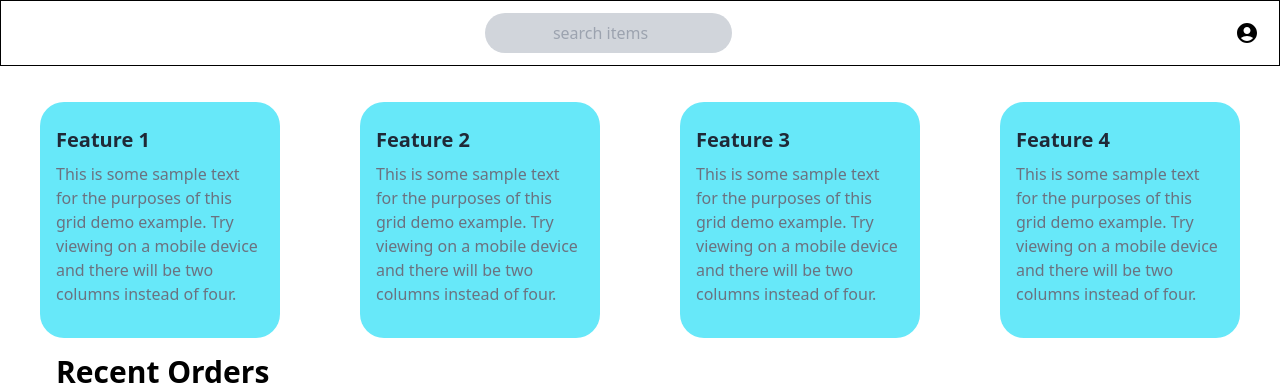
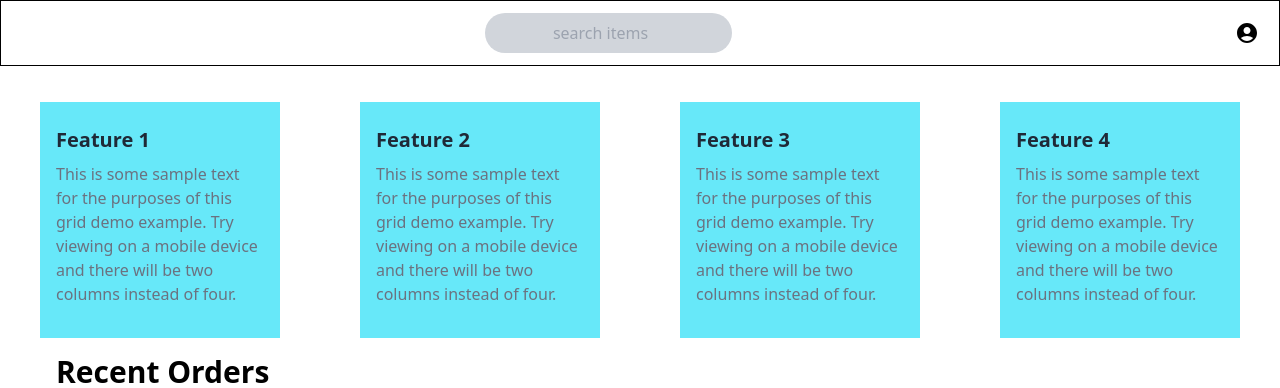
Before and after one commit to ravikr126/admin-panel-phone, a React (Create React App) app: page / in a window 1280 px wide. Shown: the top 388 px of the page. Built offline with nearby package versions, Linux system fonts and the light colour scheme.

Commit message:
comp change

```diff
--- a/src/Components/Homes.jsx
+++ b/src/Components/Homes.jsx
@@ -14,8 +14,8 @@ const Homes = () => {
             {/* upper boxex */}
 
             <div class="h-screen mx-10 my-5 ">
-              <div class="grid grid-cols-2 md:grid-cols-4 gap-20 pt-4 ">
-                <div class="pt-2 pb-8 bg-cyan-300 p-4  rounded-3xl ">
+              <div class="grid grid-cols-2 md:grid-cols-4 gap-20 pt-4">
+                <div class="pt-2 pb-8 bg-cyan-300 p-4">
                   <h2 class="font-semibold text-xl pt-4 text-gray-800">
                     Feature 1
                   </h2>
@@ -25,7 +25,7 @@ const Homes = () => {
                     two columns instead of four.
                   </p>
                 </div>
-                <div class="pt-2 pb-8 bg-cyan-300 p-4  rounded-3xl">
+                <div class="pt-2 pb-8 bg-cyan-300 p-4">
                   <h2 class="font-semibold text-xl pt-4 text-gray-800">
                     Feature 2
                   </h2>
@@ -35,7 +35,7 @@ const Homes = () => {
                     two columns instead of four.
                   </p>
                 </div>
-                <div class="pt-2 pb-8 bg-cyan-300 p-4  rounded-3xl">
+                <div class="pt-2 pb-8 bg-cyan-300 p-4">
                   <h2 class="m-auto font-semibold text-xl pt-4 text-gray-800">
                     Feature 3
                   </h2>
@@ -45,7 +45,7 @@ const Homes = () => {
                     two columns instead of four.
                   </p>
                 </div>
-                <div class="pt-2 pb-8 bg-cyan-300 p-4  rounded-3xl">
+                <div class="pt-2 pb-8 bg-cyan-300 p-4">
                   <h2 class="font-semibold text-xl pt-4 text-gray-800">
                     Feature 4
                   </h2>
```
